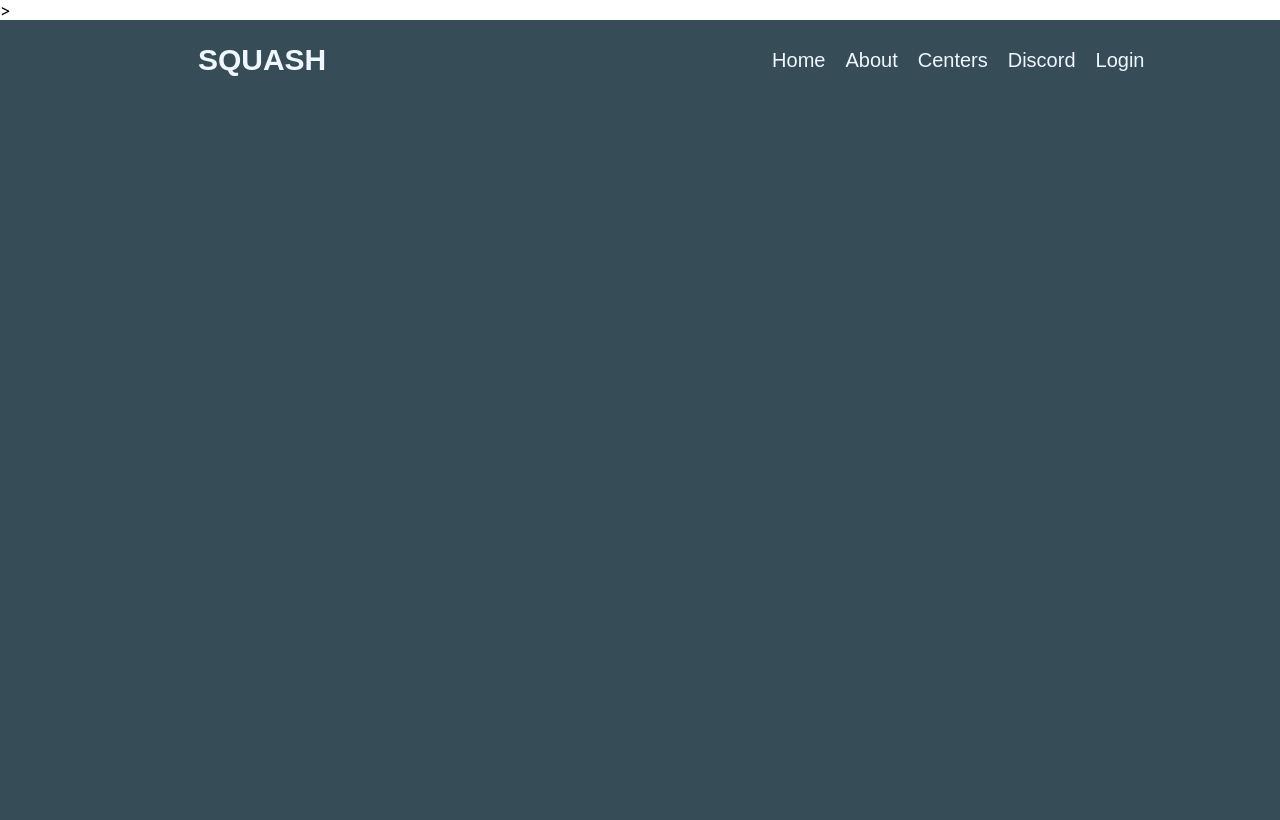
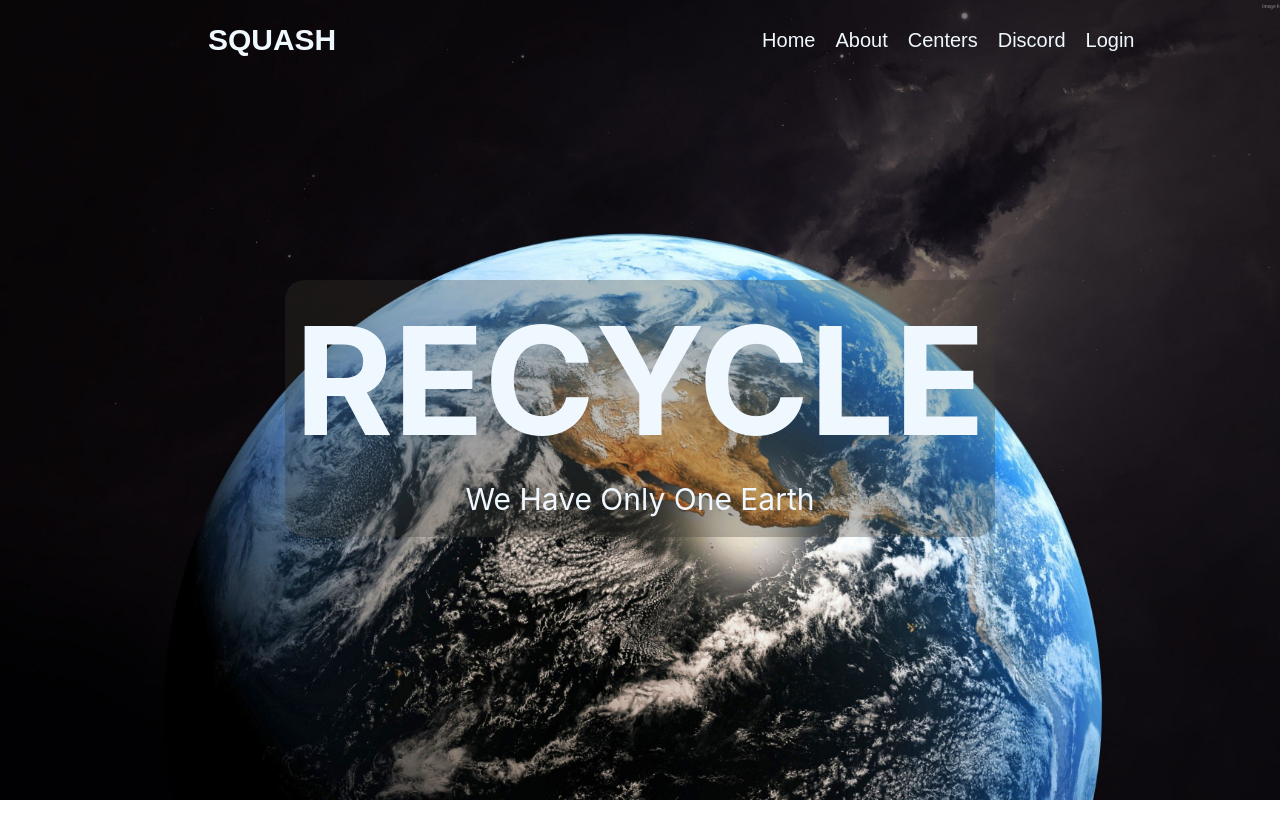
Before and after one commit to bhavJV/squash, a React (Create React App) app in the folder my-app/: page / in a window 1280 px wide. Built offline with nearby package versions, Linux system fonts and the light colour scheme; a web font is replaced by a local one.

Commit message:
cleaned up maps

```diff
--- a/my-app/public/index.html
+++ b/my-app/public/index.html
@@ -28,7 +28,7 @@
     <link rel="preconnect" href="https://fonts.googleapis.com">
 <link rel="preconnect" href="https://fonts.gstatic.com" crossorigin>
 <link href="https://fonts.googleapis.com/css2?family=Gloock&display=swap" rel="stylesheet">
-<!--font Kate downloaded (like in Figma)-->>
+<!--font Kate downloaded (like in Figma)-->
 <link rel="preconnect" href="https://fonts.googleapis.com">
 <link rel="preconnect" href="https://fonts.gstatic.com" crossorigin>
 <link href="https://fonts.googleapis.com/css2?family=Abhaya+Libre:wght@500&display=swap" rel="stylesheet">
--- a/my-app/src/AboutUs/AboutUs.css
+++ b/my-app/src/AboutUs/AboutUs.css
@@ -1,6 +1,5 @@
 
-
-  .homepage{
+  .aboutus{
     background-color: #364C56;
     background-size:cover;
     background-position: center center;
--- a/my-app/src/AboutUs/AboutUs.js
+++ b/my-app/src/AboutUs/AboutUs.js
@@ -1,15 +1,10 @@
 import React from 'react';
-import NavBar from '../Navbar/Navbar';
 import "./AboutUs.css"
 
 function aboutus() {
   return (
 
     <div className="aboutus">
-      <div>
-      {/* <NavBar /> //this will cause an extra navbar*/}
-      </div>
-
       <div className='aboutus-container'>
         <div className = "thing1">
          Find, sell, earn, redeem, donate, and learn all in one place!
--- a/my-app/src/App.css
+++ b/my-app/src/App.css
@@ -3,14 +3,13 @@
   padding:0;
   box-sizing: border-box;
   text-align: center;
-  background-color: #3D3B30;
 }
 
 .homepage{
   background-image: url('earth.jpg');
   background-size:cover;
   background-position: center center;
-  height:100%;
+  height:100vh;
   width: 100%;
 }
 
--- a/my-app/src/App.js
+++ b/my-app/src/App.js
@@ -1,12 +1,11 @@
 import React from 'react';
 import NavBar from './Navbar/Navbar';
 import RouterConfig from './RouterConfig';
-
+import './App.css'
 import { BrowserRouter } from 'react-router-dom';
 
 function App() {
   return (
-
     <div className="homepage">
         <div>
           <BrowserRouter>
@@ -14,7 +13,16 @@ function App() {
             <RouterConfig />
           </BrowserRouter>
         </div>
+        <div className='logo-container'>
+          <div className = "slogan">
+              Recycle
+          </div>
+          <div className = "slogan-text">
+            We Have Only One Earth
       </div>
+       </div>
+
+    </div>
   );
 }
 
--- a/my-app/src/Map/Map.css
+++ b/my-app/src/Map/Map.css
@@ -0,0 +1,12 @@
+.maps-container{
+    height:100vh;
+    width: 100vw;
+
+}
+
+.map{
+    margin-left: 10vh;
+    margin-top: 6vh;
+    height: 80vh;
+    width: 50vw;
+}
--- a/my-app/src/Map/Map.js
+++ b/my-app/src/Map/Map.js
@@ -1,7 +1,6 @@
 import React, { Component } from 'react';
 import GoogleMapReact from 'google-map-react';
-import NavBar from '../Navbar/Navbar';
-import "./Map.css"
+import './Map.css'
 
 const AnyReactComponent = ({ text }) => <div>{text}</div>;
 
@@ -16,10 +15,8 @@ class Map extends Component {
 
   render() {
     return (
-      <><div>
-        {/* <NavBar /> this will cause an extra navbar*/}
-      </div>
-      <div style={{ height: '50vh', width: '50%' }}>
+      <div className='"maps-container'>
+        <div className="map">
           <GoogleMapReact
             bootstrapURLKeys={{ key: 'AIzaSyCgbp4hHoey3OUABV9ViLTapAOYTT_xb4I' }}
             defaultCenter={this.props.center}
@@ -30,7 +27,9 @@ class Map extends Component {
               lng={-122.4194}
               text="Recycling Facility" />
           </GoogleMapReact>
-        </div></>
+        </div>
+      </div>
+
     );
   }
 }
```
